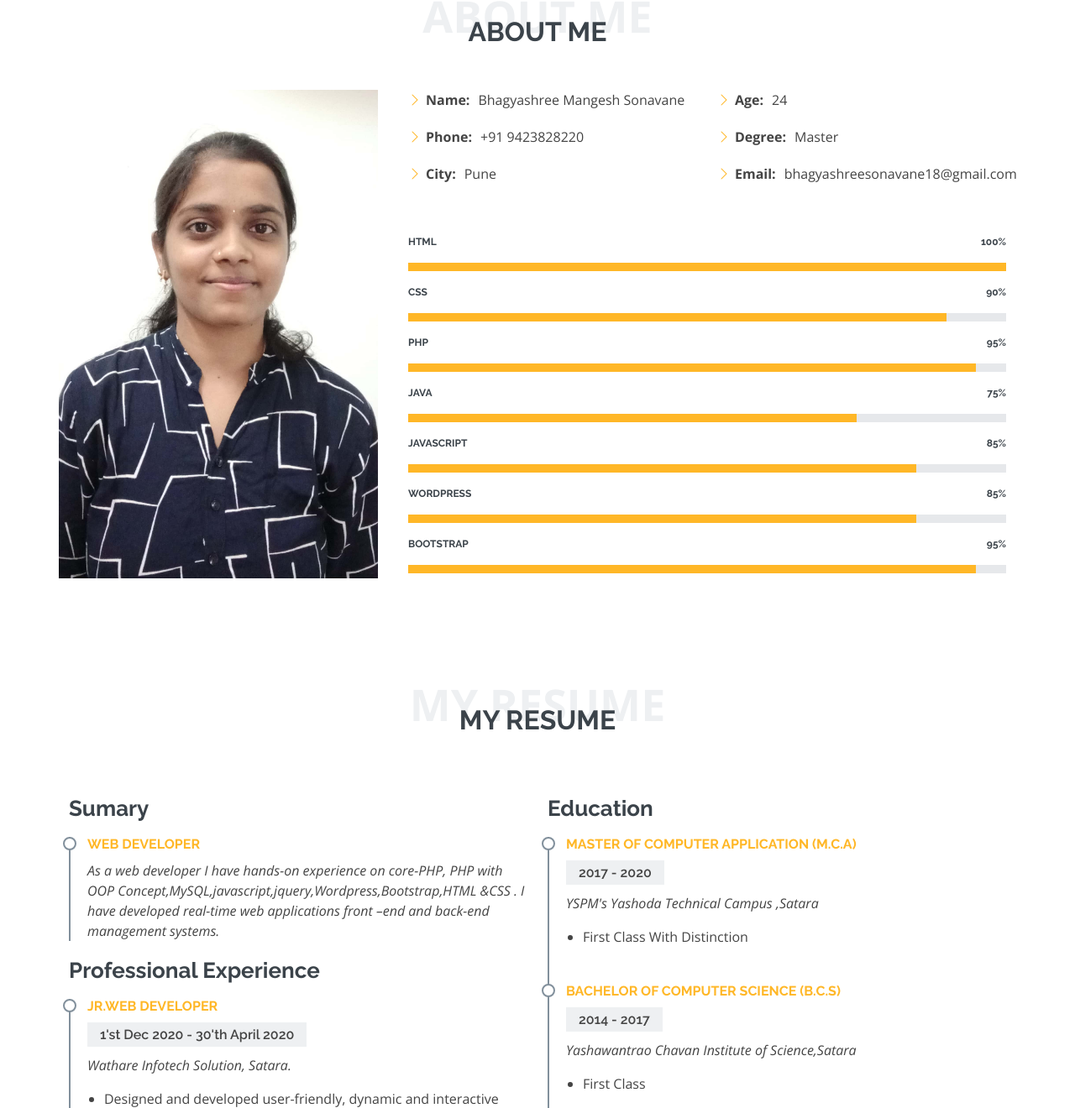
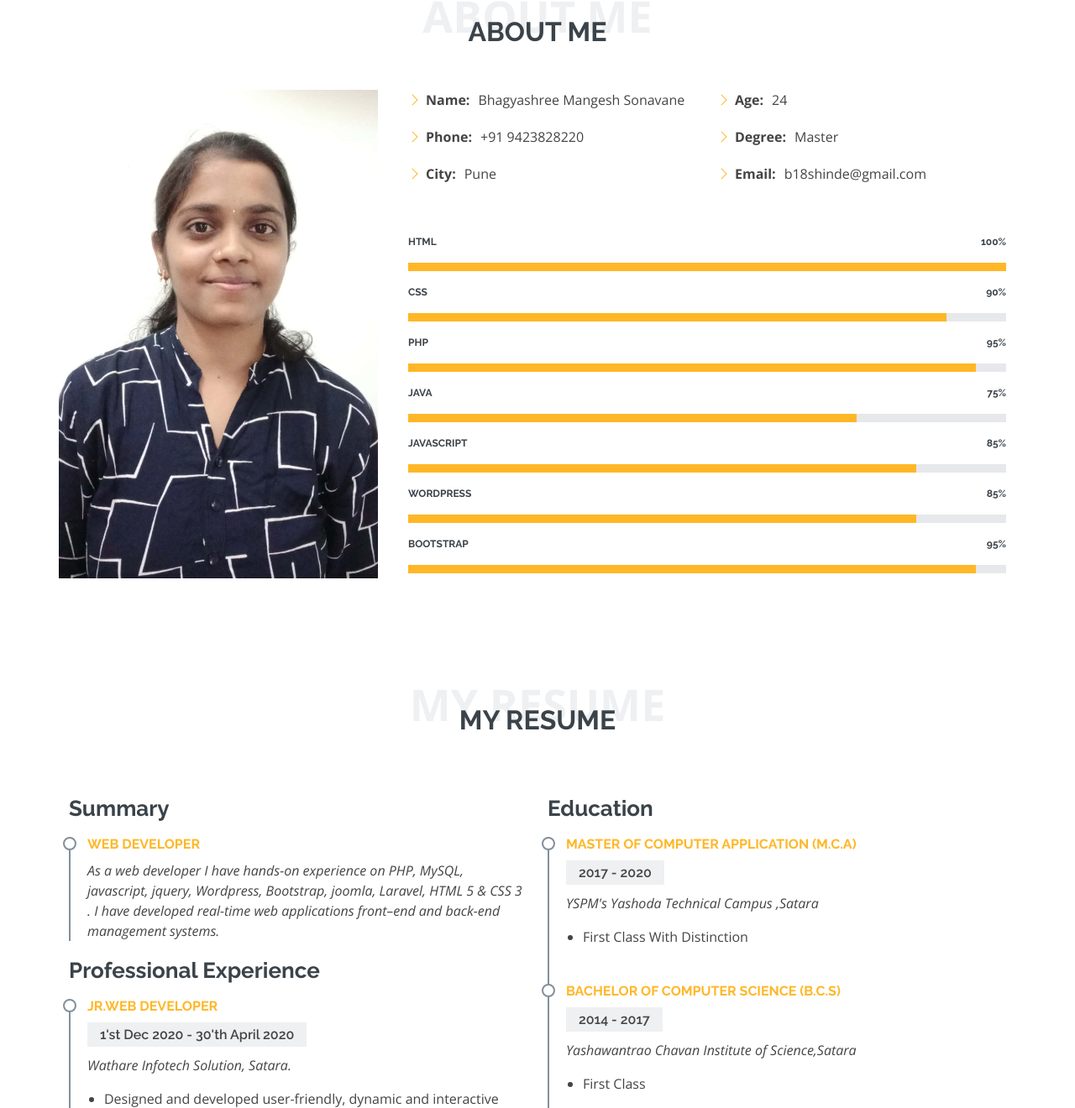
Before and after one commit to Bhagyashree-Sonavane/Bhagyashree-Sonavane.github.io, a plain HTML site: page index.html in a window 1280 px wide. Shown: the part 871-2191 px from the top of the page at 84% size. Drawn offline with nearby package versions, Linux system fonts and the light colour scheme.

Commit message:
Minor Changes

```diff
--- a/index.html
+++ b/index.html
@@ -81,7 +81,7 @@
                   <ul>
                     <li><i class="bi bi-chevron-right"></i> <strong>Age:</strong> <span>24</span></li>
                     <li><i class="bi bi-chevron-right"></i> <strong>Degree:</strong> <span>Master</span></li>
-                    <li><i class="bi bi-chevron-right"></i> <strong>Email:</strong> <span>bhagyashreesonavane18@gmail.com</span></li>
+                    <li><i class="bi bi-chevron-right"></i> <strong>Email:</strong> <span>b18shinde@gmail.com</span></li>
                   </ul>
                 </div>
               </div>
@@ -155,10 +155,10 @@
 
         <div class="row">
           <div class="col-lg-6">
-            <h3 class="resume-title">Sumary</h3>
+            <h3 class="resume-title">Summary</h3>
             <div class="resume-item pb-0">
               <h4>Web Developer</h4>
-              <p><em>As a web developer I have hands-on experience on core-PHP, PHP with OOP Concept,MySQL,javascript,jquery,Wordpress,Bootstrap,HTML &CSS . I have developed real-time web applications front –end and back-end management systems.</em></p>
+              <p><em>As a web developer I have hands-on experience on PHP, MySQL, javascript, jquery, Wordpress, Bootstrap, joomla, Laravel, HTML 5 & CSS 3 . I have developed real-time web applications front–end and back-end management systems.</em></p>
             </div>
             <h3 class="resume-title">Professional Experience</h3>
             <div class="resume-item">
```
